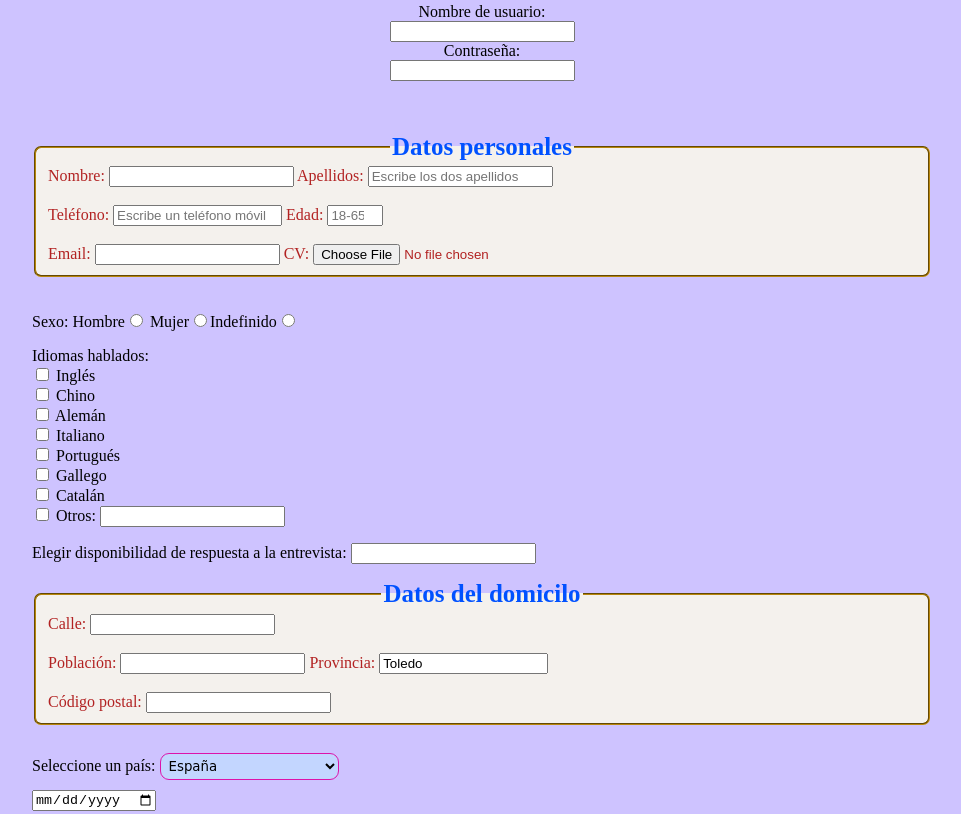
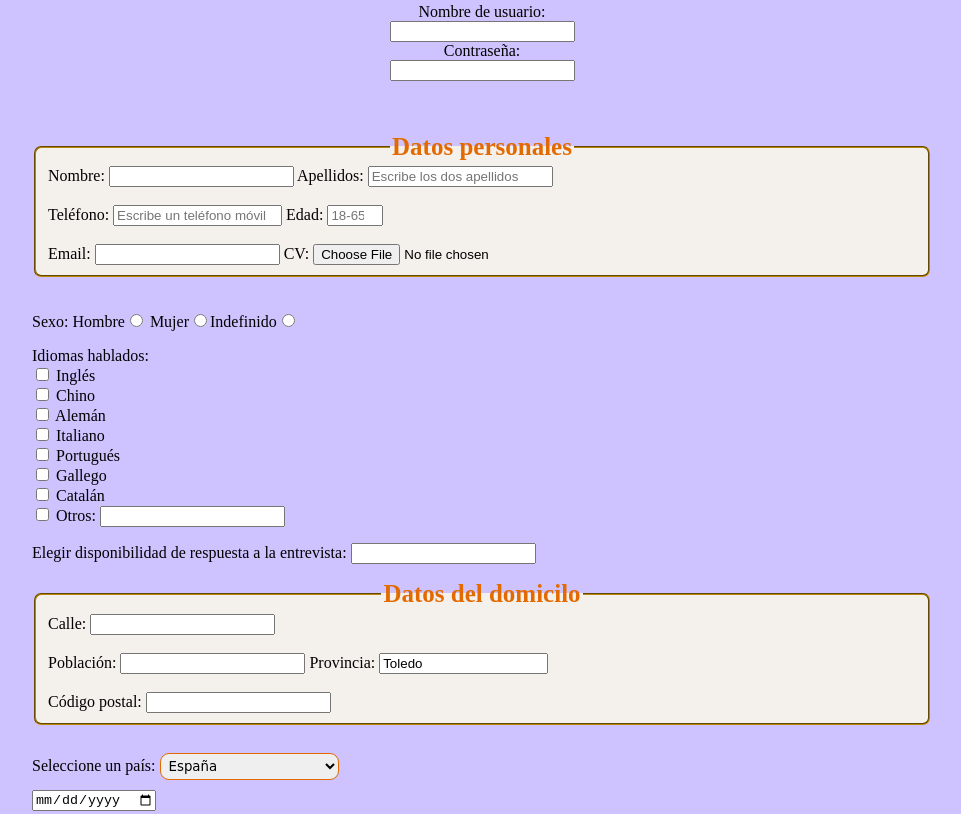
Before and after one commit to sarant15/Formulario, a plain HTML site: page index.html in a window 1280 px wide. Shown: the part 194-1008 px from the top of the page, without its empty margins (158-1119 px from the left). Drawn offline with Linux system fonts and the light colour scheme.

Commit message:
Estilo página ejercicios

```diff
--- a/estilos.css
+++ b/estilos.css
@@ -10,7 +10,7 @@ form{
 }
 fieldset {
     background-color: #f4f1ed;
-    color: firebrick;
+    color: black;
     border-color: darkgoldenrod;
     border: 9px groove (internal value);
     border-radius: 7px;
@@ -20,7 +20,7 @@ fieldset {
 legend {
     text-align: center;
     font-size: 25px;
-    color:  #0051ff;
+    color: #e26a00;
     font-weight: bold;
 }
 
@@ -29,9 +29,8 @@ select {
     margin-top: 10px;
     font-family: cursive, sans-serif;
     outline: 0;
-    background: #c3d6ff ;
     color: black;
-    border: 1px solid rgb(220, 20, 170);
+    border: 1px solid #e26a00;
     padding: 4px;
     border-radius: 9px;
 }
--- a/index.html
+++ b/index.html
@@ -89,6 +89,7 @@
     <p class="centrado"> <input type="reset" value="Borrar" /> </p>
     <p class="centrado"><input type="submit" value="Enviar"></p>
   </form>
+  <marquee>Sara Núñez Torres BC2A</marquee>
 </body>
 
 </html>
```
